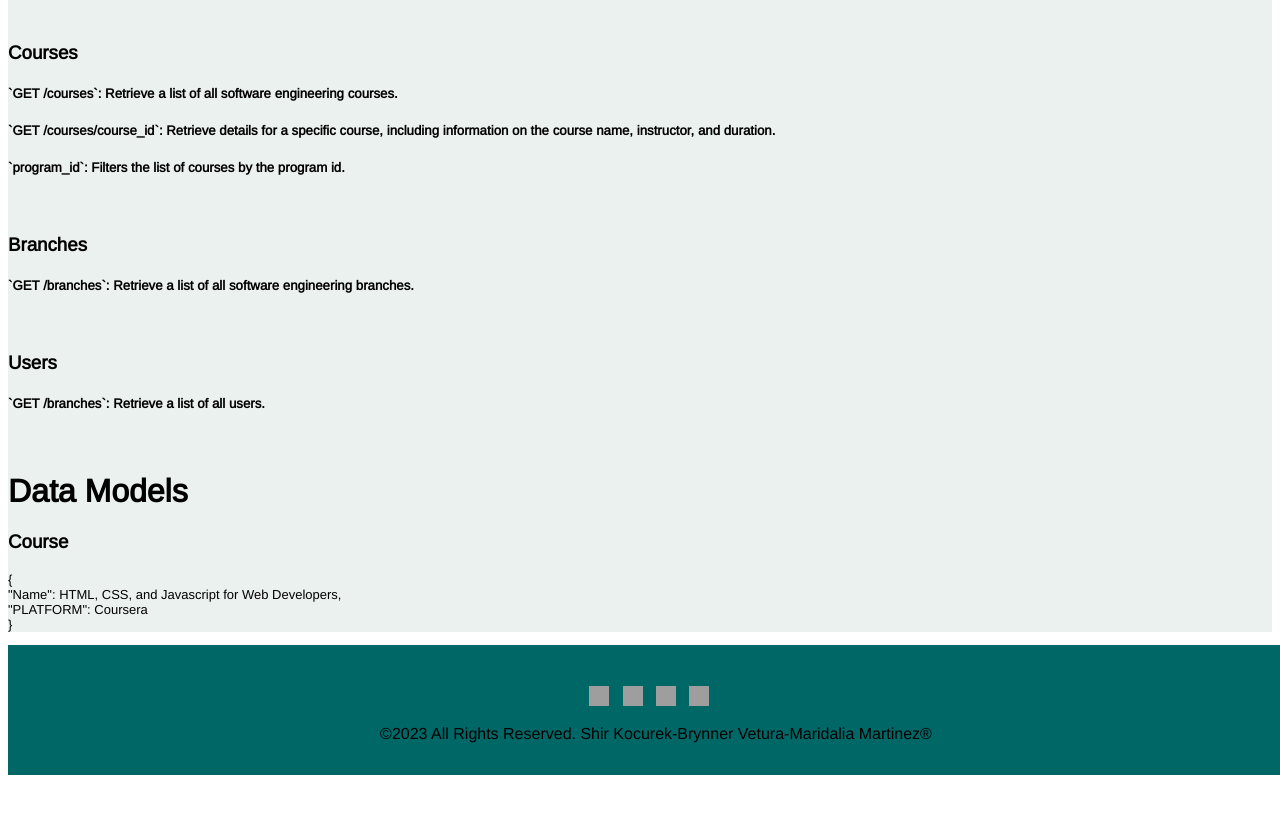
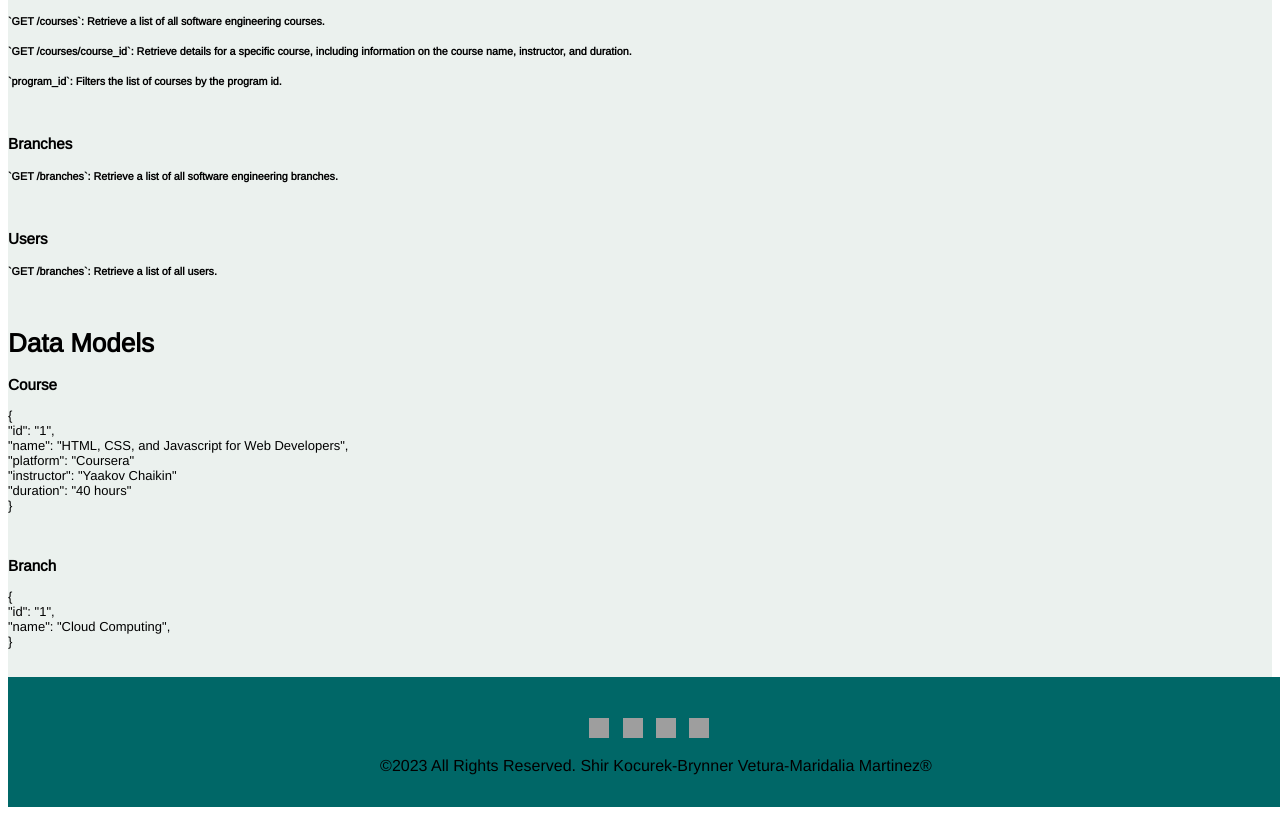
Before and after one commit to maridaliamart/EduTechAPI, a React app: page / in a window 1280 px wide. Shown: the part 598-1413 px from the top of the page. Before the commit the page ends 1381 px from the top, so only its background shows below. Built offline with nearby package versions, Linux system fonts and the light colour scheme; grey boxes are pictures that could not be loaded; a web font is replaced by a local one.

Commit message:
updated data documentation

```diff
--- a/public/react/components/Documentation.js
+++ b/public/react/components/Documentation.js
@@ -1,41 +1,78 @@
 import React from "react";
 const course = {
-    "name": "HTML, CSS, and Javascript for Web Developers",
-    "platform": "Coursera",
-    "instructor": "Yaakov Chaikin",
-    "duration": "40 hours"
-  }
+  name: "HTML, CSS, and Javascript for Web Developers",
+  platform: "Coursera",
+  instructor: "Yaakov Chaikin",
+  duration: "40 hours",
+};
+
+const branch = {
+        "name": "Cloud Computing"
+};
 
 export const Documentation = () => (
   <div class="documentation">
     <h1 tabIndex={0}>Documentation</h1>
-        <br/>
+    <br />
     <h2 tabIndex={0}>Overview</h2>
-        <h3 tabIndex={0}>This API allows users to retrieve information about software engineering courses. The API returns data in JSON format.</h3>
-        <br/>
+    <h3 tabIndex={0}>
+      This API allows users to retrieve information about software engineering
+      courses. The API returns data in JSON format.
+    </h3>
+    <br />
     <h1 tabIndex={0}>Endpoints</h1>
-        <br/>
+    <br />
     <h3 tabIndex={0}>Courses</h3>
-        <h5 tabIndex={0}>`GET /courses`: Retrieve a list of all software engineering courses.</h5>
-        <h5 tabIndex={0}>`GET /courses/course_id`: Retrieve details for a specific course, including information on the course name, instructor, and duration.</h5>
-        <h5 tabIndex={0}>`program_id`: Filters the list of courses by the program id.</h5>
-        <br/>
+    <h5 tabIndex={0}>
+      `GET /courses`: Retrieve a list of all software engineering courses.
+    </h5>
+    <h5 tabIndex={0}>
+      `GET /courses/course_id`: Retrieve details for a specific course,
+      including information on the course name, instructor, and duration.
+    </h5>
+    <h5 tabIndex={0}>
+      `program_id`: Filters the list of courses by the program id.
+    </h5>
+    <br />
     <h3 tabIndex={0}>Branches</h3>
-        <h5 tabIndex={0}>`GET /branches`: Retrieve a list of all software engineering branches. </h5>
-        <br/>
+    <h5 tabIndex={0}>
+      `GET /branches`: Retrieve a list of all software engineering branches.{" "}
+    </h5>
+    <br />
     <h3 tabIndex={0}>Users</h3>
     <h5 tabIndex={0}>`GET /branches`: Retrieve a list of all users. </h5>
-        <br/>
+    <br />
     <h1 tabIndex={0}>Data Models</h1>
     <h3 tabIndex={0}>Course</h3>
     <div class="data models">
-       <p tabIndex={0} class="jsondata"> &#123;
+      <p tabIndex={0} class="jsondata">
+        &#123;
+        <br />
+        "id": "1",
+        <br />
+        "name": "{course.name}",
+        <br />
+        "platform": "{course.platform}"
+        <br />
+        "instructor": "{course.instructor}"
+        <br />
+        "duration": "{course.duration}"
+        <br />
+        &#125;
+      </p>
+
       <br/>
-        "Name": {course.name},
+      <h3 tabIndex={0}>Branch</h3>
+      <p tabIndex={0} class="jsondata">
+        &#123;
+        <br />
+        "id": "1",
+        <br />
+        "name": "{branch.name}",
+        <br />
+        &#125;
+      </p>
       <br/>
-        "PLATFORM": {course.platform}
-        <br/>
-        &#125;</p>
     </div>
   </div>
 );
--- a/public/styles.css
+++ b/public/styles.css
@@ -21,6 +21,7 @@
 .documentation{
   position: absolute fixed;
   font-family: Arimo;
+  font-size: small;
   background-color: #ebf1ee;
 }
 
```
Lines whose indentation alone changed are shown as unchanged.
